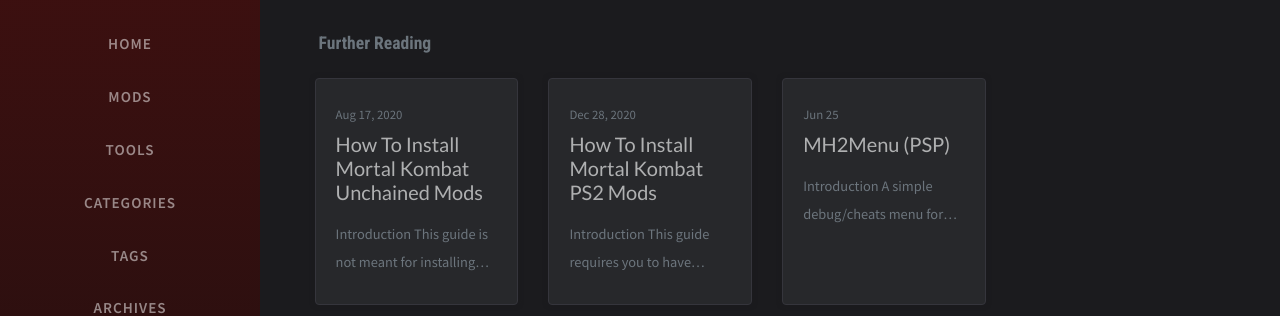
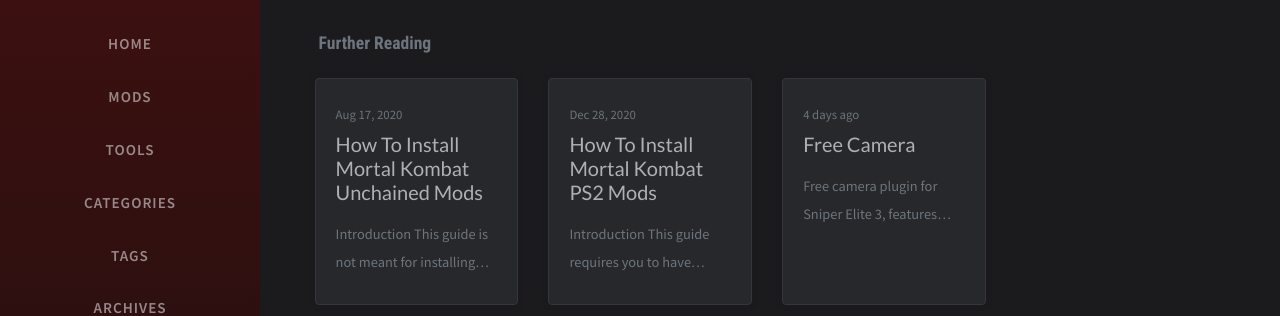
Before and after one commit to ermaccer/ermaccer.github.io, a Jekyll site: the page built from _posts/tutorials/2020-12-17-how-to-edit-hitman-absolution-textures.md, in a window 1280 px wide and 900 px high, scrolled down 2759 px. Shown: the part 204-520 px from the top of the window. Built offline with Jekyll 4.4.1, drawn with Linux system fonts in a browser that asks for light colours; nearby versions of some CDN libraries; comment, search, counter and statistics services are not loaded; some of the changed text lies outside the part shown.

Commit message:
se3 free cam

```diff
--- /dev/null
+++ b/_posts/plugins/2022-08-01-sniperelite3-free-camera.md
@@ -0,0 +1,62 @@
+---
+title: Free Camera
+date: 2022-08-01 17:45:00 +0100
+categories: [Modifications, Sniper Elite 3]
+tags: [sniper_elite, asi]
+image: https://raw.githubusercontent.com/ermaccer/ermaccer.github.io/gh-pages/assets/mods/se3/freecam/1.jpg
+description: A simple plugin that free camera functionality.
+hidden: false
+---
+
+Free camera plugin for Sniper Elite 3, features relative camera movement and adjustable speed.
+
+<div class="alert bg-dark">
+    Tested only with Steam version!
+</div>
+
+
+![Preview](https://raw.githubusercontent.com/ermaccer/ermaccer.github.io/gh-pages/assets/mods/se3/freecam/1.jpg)
+
+# Download
+
+<a class="btn btn-block btn-dark bg-dark text-gray btn-lg" style="color: white;" href="https://github.com/ermaccer/SniperElite3.FreeCamera/releases/latest/download/FreeCamera.zip" role="button">
+<i class="fas fa-download"></i>
+Download
+</a>
+<br>
+<a class="btn btn-block btn-dark bg-dark text-gray btn-lg" style="color: white;" href="https://github.com/ermaccer/SniperElite3.FreeCamera/" role="button">
+<i class="fab fa-github"></i>
+Source
+</a>
+
+
+# Installation
+
+Extract **FreeCamera.zip** to **bin** folder of Sniper Elite 3.
+
+Archive breakdown:
+
+ - dinput8.dll - [Ultimate ASI Loader](https://github.com/ThirteenAG/Ultimate-ASI-Loader/)
+ - SniperElite3.FreeCamera.asi
+ - SniperElite3.FreeCamera.ini - configuration file
+
+
+
+# Controls
+
+*These are default controls.*
+
+| Button | Effect |
+| --- | --- |
+| F1 | Enable/disable free camera|
+| NUM 8 | Forward|
+| NUM 2 | Back |
+| NUM 4 | Left |
+| NUM 6 | Right |
+| NUM 5 | Slow down |
+| NUM 0 | Speed up|
+
+Keys can be changed in the .ini file, they are using VK key codes.
+
+# Notes
+This plugin reuses game camera rotation, a new one is not implemented. The downside of this is that you cannot rotate the camera in cutscenes.
--- /dev/null
+++ b/categories/sniper-elite-3.html
@@ -0,0 +1,5 @@
+---
+layout: category
+title: Sniper Elite 3
+category: Sniper Elite 3
+---
--- a/pages/mods.md
+++ b/pages/mods.md
@@ -17,7 +17,7 @@ title: Mods
   <h1 class="text-center">Mods</h1>
   <hr>
 
-  {% assign mods= "manhunt,manhunt-2,injustice-gods-among-us,injustice-2,mortal-kombat-ii,mortal-kombat-deception,mortal-kombat-unchained,mortal-kombat-armageddon,mortal-kombat-komplete-edition,mortal-kombat-x,mortal-kombat-11,ultimate-marvel-vs-capcom-3,the-punisher,scarface,battle-mages-sign-of-darkness,sniper-elite-nazi-zombie-army,fable-the-lost-chapters,fable-anniversary" | split: ',' %}
+  {% assign mods= "manhunt,manhunt-2,injustice-gods-among-us,injustice-2,mortal-kombat-ii,mortal-kombat-deception,mortal-kombat-unchained,mortal-kombat-armageddon,mortal-kombat-komplete-edition,mortal-kombat-x,mortal-kombat-11,ultimate-marvel-vs-capcom-3,the-punisher,scarface,battle-mages-sign-of-darkness,sniper-elite-3,sniper-elite-nazi-zombie-army,fable-the-lost-chapters,fable-anniversary" | split: ',' %}
 
   {% for mod in mods %}
         <div class="text-center col-lg-4 col-sm-12 float-left">
```
